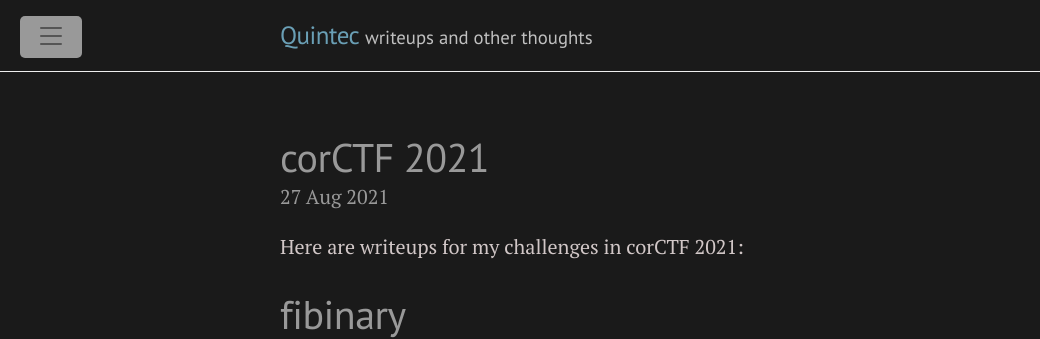
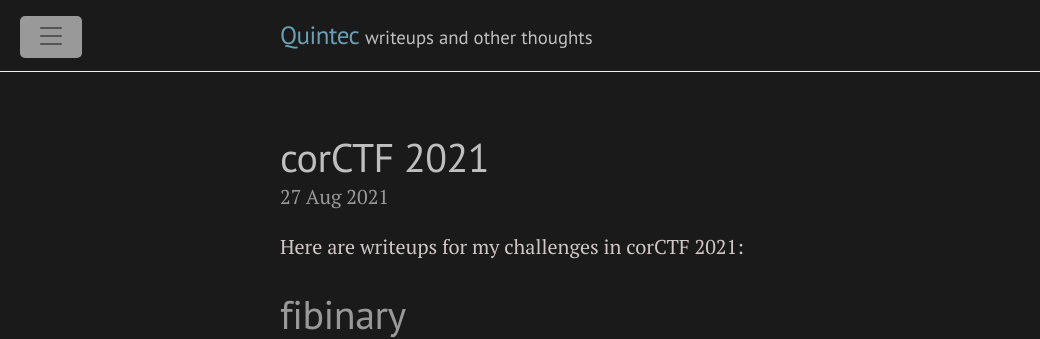
Before and after one commit to Quintec/Quintec.github.io, a Jekyll site: the page built from _posts/2021-08-27-corctf.md, in a window 1280 px wide. Shown: the top 339 px of the page, without its empty margins (0-1040 px from the left). Built offline with Jekyll 4.4.1, drawn with Linux system fonts in a browser that asks for light colours; formulas are drawn with MathJax 3.

Commit message:
post titles

```diff
--- a/public/css/lanyon.css
+++ b/public/css/lanyon.css
@@ -311,7 +311,7 @@
 .page-title,
 .post-title,
 .post-title a {
-  color: hsl(0, 0%, 60%);
+  color: hsl(0, 0%, 75%);
 }
 .page-title,
 .post-title {
```
